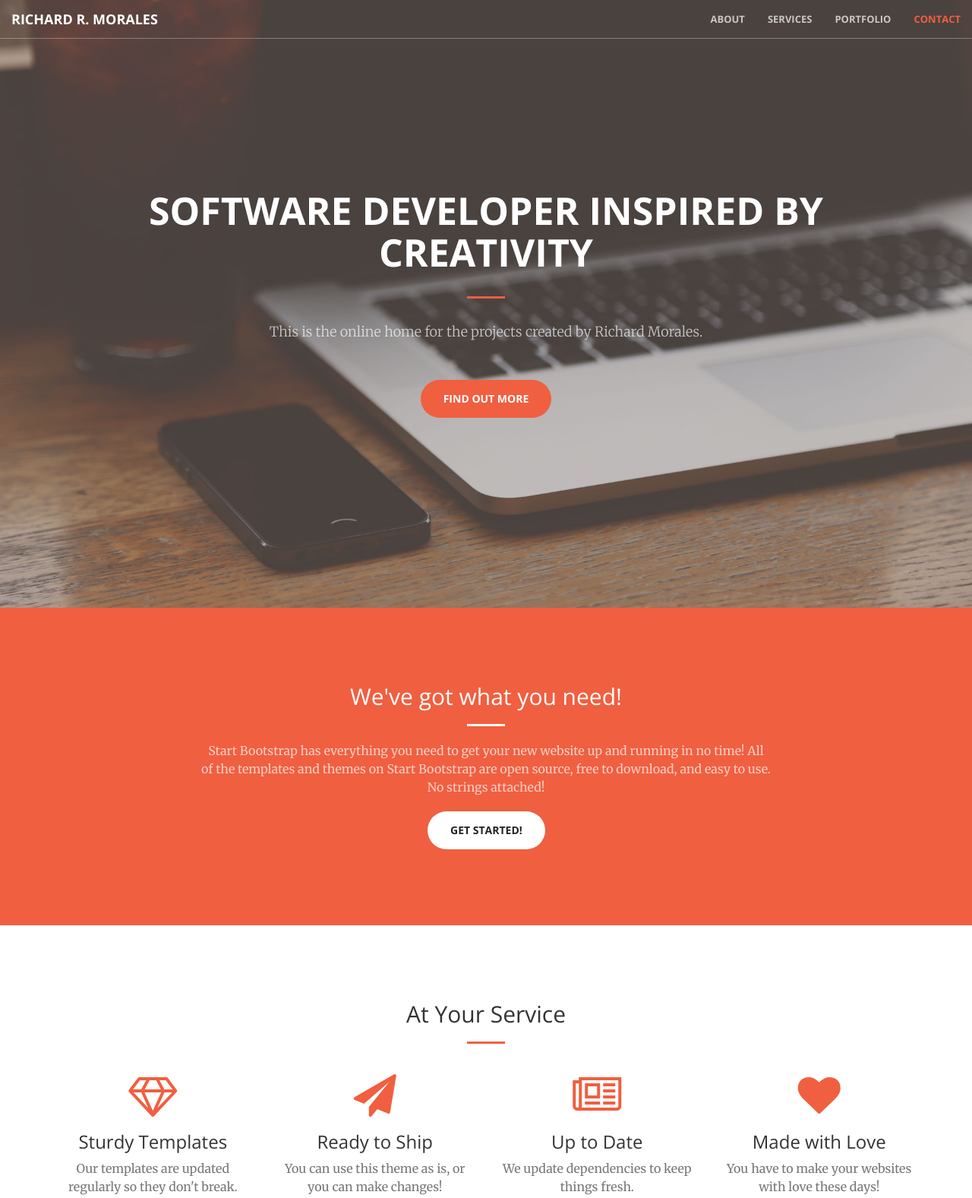
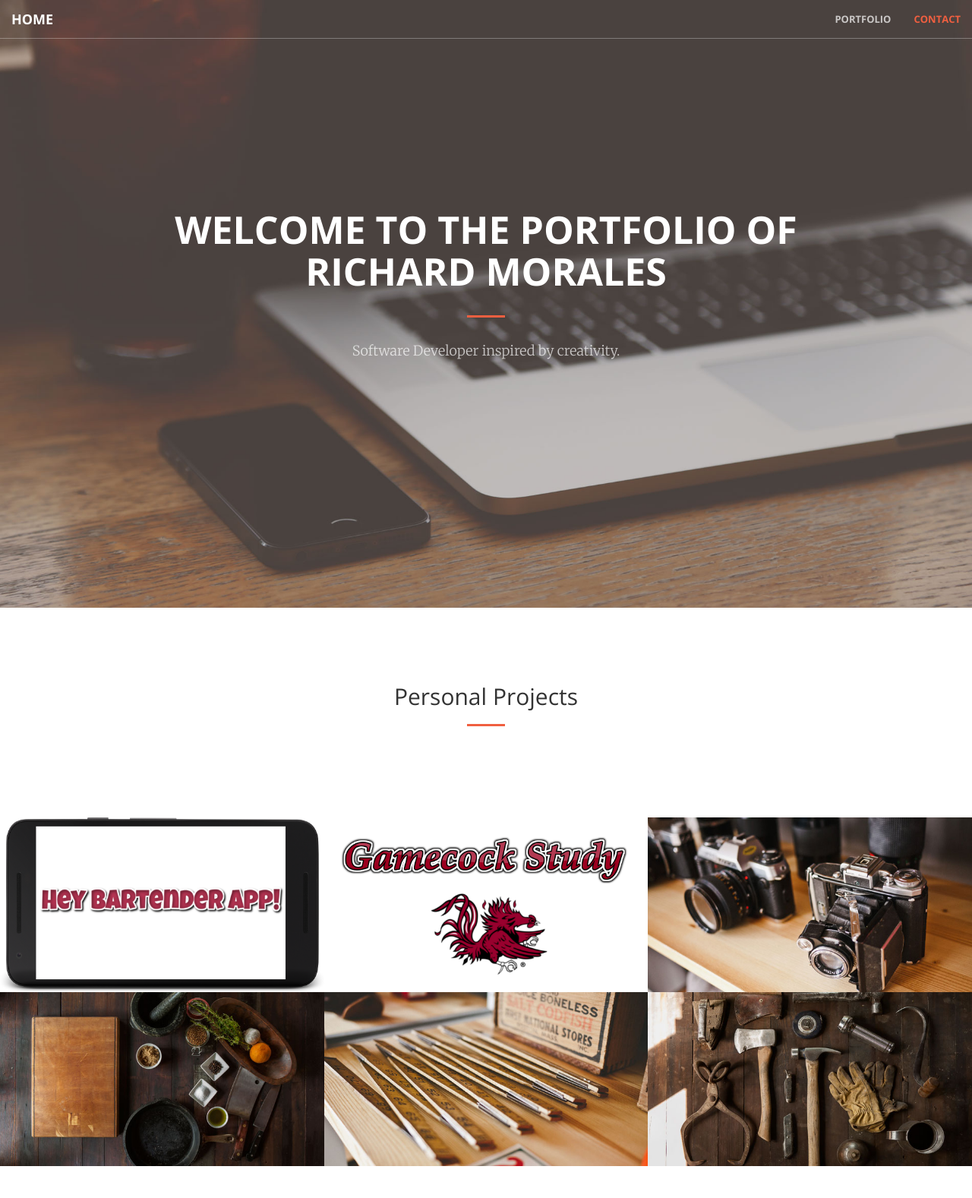
Before and after one commit to moralerr/Ricky-Morales, a website: page index.html in a window 1280 px wide. Shown: the top 1577 px of the page at 76% size. Drawn offline with nearby package versions, Linux system fonts and the light colour scheme.

Commit message:
Personalize skeleton.
Made skeleton of the index.html more personalized. Added thumbnails of two projects and commented out some divs that aren't need at this time.

```diff
--- a/index.html
+++ b/index.html
@@ -43,18 +43,20 @@
                 <button type="button" class="navbar-toggle collapsed" data-toggle="collapse" data-target="#bs-example-navbar-collapse-1">
                     <span class="sr-only">Toggle navigation</span> Menu <i class="fa fa-bars"></i>
                 </button>
-                <a class="navbar-brand page-scroll" href="#page-top">Richard R. Morales</a>
+                <a class="navbar-brand page-scroll" href="#page-top">Home</a>
             </div>
 
             <!-- Collect the nav links, forms, and other content for toggling -->
             <div class="collapse navbar-collapse" id="bs-example-navbar-collapse-1">
                 <ul class="nav navbar-nav navbar-right">
+                    <!--
                     <li>
                         <a class="page-scroll" href="#about">About</a>
                     </li>
                     <li>
                         <a class="page-scroll" href="#services">Services</a>
                     </li>
+                    -->
                     <li>
                         <a class="page-scroll" href="#portfolio">Portfolio</a>
                     </li>
@@ -71,26 +73,29 @@
     <header>
         <div class="header-content">
             <div class="header-content-inner">
-                <h1 id="homeHeading">Software Developer Inspired By Creativity</h1>
+                <h1 id="homeHeading">Welcome to the portfolio of Richard Morales</h1>
                 <hr>
-                <p>This is the online home for the projects created by Richard Morales.</p>
-                <a href="#about" class="btn btn-primary btn-xl page-scroll">Find Out More</a>
+                <p>Software Developer inspired by creativity.</p>
+            <!--    <a href="#about" class="btn btn-primary btn-xl page-scroll">Find Out More</a> -->
             </div>
         </div>
     </header>
 
+    <!--
     <section class="bg-primary" id="about">
         <div class="container">
             <div class="row">
                 <div class="col-lg-8 col-lg-offset-2 text-center">
-                    <h2 class="section-heading">We've got what you need!</h2>
+                    <h2 class="section-heading">About</h2>
                     <hr class="light">
-                    <p class="text-faded">Start Bootstrap has everything you need to get your new website up and running in no time! All of the templates and themes on Start Bootstrap are open source, free to download, and easy to use. No strings attached!</p>
+                    <p class="text-faded">Hello I'm an outside of the box thinking new grad from the University of South Carolina. I've graduated with a Bachelors of Science in Computer Science.
+                                            I enjoy developing software or utilities that help people with their everyday lives.</p>
                     <a href="#services" class="page-scroll btn btn-default btn-xl sr-button">Get Started!</a>
                 </div>
             </div>
         </div>
     </section>
+
 
     <section id="services">
         <div class="container">
@@ -134,20 +139,31 @@
             </div>
         </div>
     </section>
+    -->
+    <section id="services">
+        <div class="container">
+            <div class="row">
+                <div class="col-lg-12 text-center">
+                    <h2 class="section-heading">Personal Projects</h2>
+                    <hr class="primary">
+                </div>
+            </div>
+        </div>
+    </section>
 
     <section class="no-padding" id="portfolio">
         <div class="container-fluid">
             <div class="row no-gutter popup-gallery">
                 <div class="col-lg-4 col-sm-6">
                     <a href="img/portfolio/fullsize/1.jpg" class="portfolio-box">
-                        <img src="img/portfolio/thumbnails/1.jpg" class="img-responsive" alt="">
+                        <img src="img/portfolio/thumbnails/hbalogo.png" class="img-responsive" alt="">
                         <div class="portfolio-box-caption">
                             <div class="portfolio-box-caption-content">
                                 <div class="project-category text-faded">
                                     Category
                                 </div>
                                 <div class="project-name">
-                                    Project Name
+                                    Android Application
                                 </div>
                             </div>
                         </div>
@@ -155,14 +171,14 @@
                 </div>
                 <div class="col-lg-4 col-sm-6">
                     <a href="img/portfolio/fullsize/2.jpg" class="portfolio-box">
-                        <img src="img/portfolio/thumbnails/2.jpg" class="img-responsive" alt="">
+                        <img src="img/portfolio/thumbnails/gcs.png" class="img-responsive" alt="">
                         <div class="portfolio-box-caption">
                             <div class="portfolio-box-caption-content">
                                 <div class="project-category text-faded">
                                     Category
                                 </div>
                                 <div class="project-name">
-                                    Project Name
+                                    Android Application
                                 </div>
                             </div>
                         </div>
@@ -232,6 +248,7 @@
         </div>
     </section>
 
+<!--
     <aside class="bg-dark">
         <div class="container text-center">
             <div class="call-to-action">
@@ -240,6 +257,7 @@
             </div>
         </div>
     </aside>
+-->
 
     <section id="contact">
         <div class="container">
@@ -247,15 +265,17 @@
                 <div class="col-lg-8 col-lg-offset-2 text-center">
                     <h2 class="section-heading">Let's Get In Touch!</h2>
                     <hr class="primary">
-                    <p>Ready to start your next project with us? That's great! Give us a call or send us an email and we will get back to you as soon as possible!</p>
+                    <p>Need to contact me? That's great! Send me an email and I will get back to you as soon as possible!</p>
                 </div>
+                <!--
                 <div class="col-lg-4 col-lg-offset-2 text-center">
                     <i class="fa fa-phone fa-3x sr-contact"></i>
                     <p>123-456-6789</p>
                 </div>
-                <div class="col-lg-4 text-center">
+                -->
+                <div class="col-lg-12 text-center">
                     <i class="fa fa-envelope-o fa-3x sr-contact"></i>
-                    <p><a href="mailto:your-email@your-domain.com">feedback@startbootstrap.com</a></p>
+                    <p><a href="mailto:your-email@your-domain.com">moralerr@email.sc.edu</a></p>
                 </div>
             </div>
         </div>
```
Also changed, not shown: img/portfolio/thumbnails/gcs.png (added), img/portfolio/thumbnails/hbalogo.png (added).
